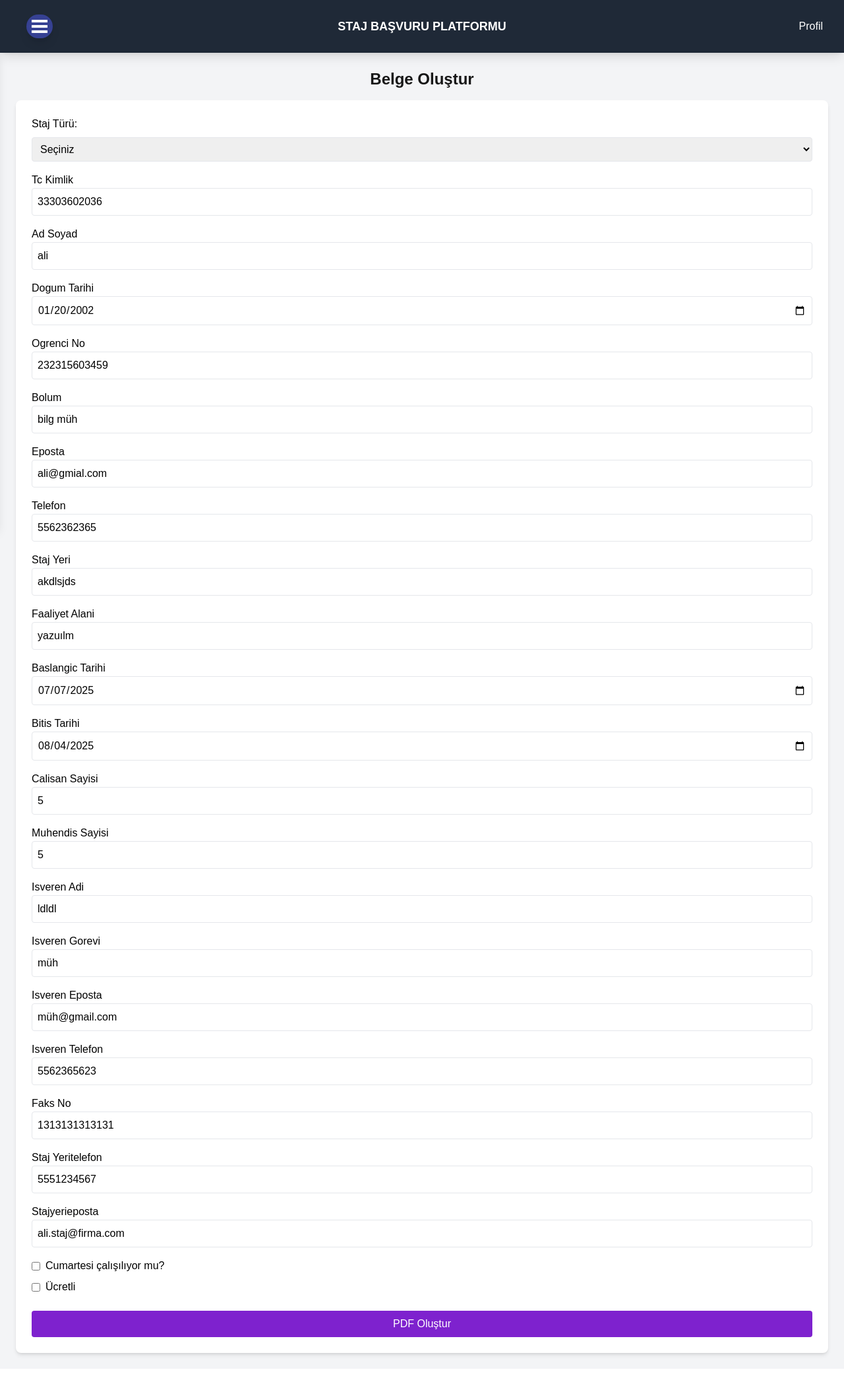
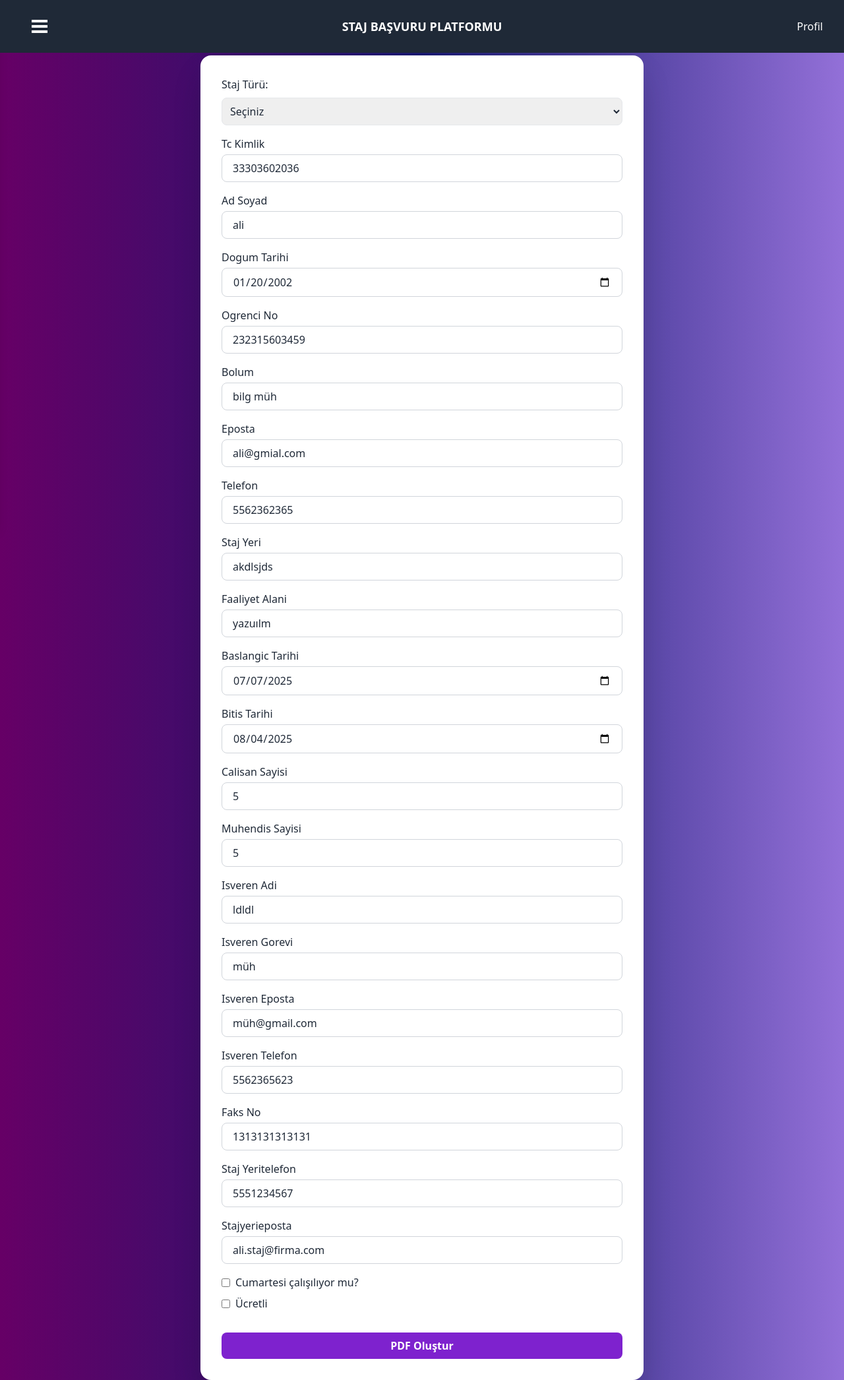
Before and after one commit to salihabetultemel/StajBasvuruPlatformu, a Next.js app: page /document in a window 1280 px wide. Shown: the whole page at 66% size. Built offline with nearby package versions, Linux system fonts and the light colour scheme.

Commit message:
css edited.

```diff
--- a/components/navbar.tsx
+++ b/components/navbar.tsx
@@ -1,34 +1,34 @@
 import React from 'react';
 
 type NavbarProps = {
-  toggleSidebar: () => void; // Sidebar'ı açıp kapatma fonksiyonu
+  toggleSidebar: () => void;
   user?: {
     username: string;
-    profilePicture?: string; // Profil resmi opsiyonel
+    profilePicture?: string;
   };
 };
 
 const Navbar = ({ toggleSidebar, user }: NavbarProps) => {
-  const defaultProfilePicture = '/defaultprofilepicture.jpg'; // Varsayılan profil görseli
+  const defaultProfilePicture = '/defaultprofilepicture.jpg';
 
   return (
-    <div className="flex h-20 bg-gray-800 items-center justify-between px-10">
-      {/* Sidebar Tetikleme Butonu */}
+    <div className="flex h-20 items-center justify-between px-10 bg-gray-800">
+      {/* Sidebar Butonu */}
       <button
-        className="p-2 bg-[#364193] text-white rounded-full shadow-lg focus:outline-none"
+        className="p-2 text-white rounded-full focus:outline-none"
         onClick={toggleSidebar}
       >
         <span className="block w-6 h-1 bg-white mb-1"></span>
         <span className="block w-6 h-1 bg-white mb-1"></span>
-        <span className="block w-6 h-1 bg-white "></span>
+        <span className="block w-6 h-1 bg-white"></span>
       </button>
 
       {/* Başlık */}
-      <div className="text-lg text-white font-semibold absolute left-1/2 transform -translate-x-1/2">
+      <div className="text-lg text-white font-bold absolute left-1/2 transform -translate-x-1/2">
         STAJ BAŞVURU PLATFORMU
       </div>
 
-      {/* Sağ Taraf: Profil Alanı */}
+      {/* Profil */}
       <div className="absolute right-8 flex items-center space-x-4">
         {user ? (
           <>
--- a/src/app/document/page.tsx
+++ b/src/app/document/page.tsx
@@ -48,11 +48,7 @@ export default function DocumentPage() {
 
   const handleChange = (e: React.ChangeEvent<HTMLInputElement | HTMLSelectElement>) => {
     const { name, value } = e.target;
-
-    if ((name === "tcKimlik" && value.length > 11) || (name === "ogrenciNo" && value.length > 12)) {
-      return;
-    }
-
+    if ((name === "tcKimlik" && value.length > 11) || (name === "ogrenciNo" && value.length > 12)) return;
     setFormData((prev) => ({ ...prev, [name]: value }));
   };
 
@@ -66,36 +62,28 @@ export default function DocumentPage() {
       5: "Cuma",
       6: "Cumartesi",
     };
-
     const startDate = new Date(start);
     const endDate = new Date(end);
     let count = 0;
-
     for (let d = new Date(startDate); d <= endDate; d.setDate(d.getDate() + 1)) {
       const dayName = dayMap[d.getDay()];
-      if (selectedDays.includes(dayName)) {
-        count++;
+      if (selectedDays.includes(dayName)) count++;
     }
-    }
-
     return count;
   }
 
   const handleSubmit = async (event: React.FormEvent<HTMLFormElement>) => {
     event.preventDefault();
-
     const hataMesaji = validateForm(formData, cumartesiCalisiyorMu);
     if (hataMesaji) {
       setHata(hataMesaji);
       return;
     }
-
     if (stajTuru === "donem") {
       if (calismaGunleri.length < 3) {
         setHata("Dönem içi staj için haftada en az 3 gün seçilmelidir.");
         return;
       }
-
       const workDayCount = calculateWorkingDays(
         formData.baslangicTarihi,
         formData.bitisTarihi,
@@ -142,20 +130,20 @@ export default function DocumentPage() {
   };
 
   return (
-    <div className="flex flex-col items-center justify-center min-h-screen bg-gray-100 p-6">
+    <div className="min-h-screen bg-gradient-to-r from-[#660066] via-[#191970] to-[#9370D8] text-gray-100 font-sans">
       <SidebarMenu isOpen={isSidebarOpen} toggleSidebar={toggleSidebar} />
-
-      <div className="bg-gray-900 bg-opacity-95 fixed top-0 left-0 w-full z-50 shadow-lg">
+      <div className="bg-gray-900 bg-opacity-95 fixed top-0 left-0 w-full z-50 ">
         <Navbar toggleSidebar={toggleSidebar} />
       </div>
 
-      <h1 className="text-2xl font-bold mb-4 mt-20">Belge Oluştur</h1>
+      <div className="flex flex-col items-center mt-5 px-4">
+        <h1 className="text-4xl font-extrabold mb-6 text-white drop-shadow-md">Belge Oluştur</h1>
 
-      <form onSubmit={handleSubmit} className="bg-white p-6 rounded-lg shadow-md w-full">
-        <label className="block mb-2 font-medium text-black">Staj Türü:</label>
+        <form onSubmit={handleSubmit} className="bg-white text-gray-800 p-8 rounded-2xl shadow-2xl w-full max-w-2xl">
+          <label className="block mb-2 font-medium">Staj Türü:</label>
           <select
             name="stajTuru"
-          className="w-full p-2 border rounded mb-4 text-black"
+            className="w-full p-2 border rounded-lg mb-4"
             value={stajTuru}
             onChange={(e) => setStajTuru(e.target.value)}
             required
@@ -167,21 +155,21 @@ export default function DocumentPage() {
 
           {stajTuru === "donem" && (
             <div className="mb-4">
-            <label className="block font-medium text-black mb-2">
+              <label className="block font-medium mb-2">
                 Haftalık Çalışma Günleri (en az 3 gün):
               </label>
               {["Pazartesi", "Salı", "Çarşamba", "Perşembe", "Cuma", "Cumartesi"].map((gün) => (
-              <label key={gün} className="inline-flex items-center mr-4 text-black">
+                <label key={gün} className="inline-flex items-center mr-4 mb-1">
                   <input
                     type="checkbox"
-                  className="mr-2"
+                    className="accent-purple-600 mr-2"
                     checked={calismaGunleri.includes(gün)}
                     onChange={(e) => {
-                    if (e.target.checked) {
-                      setCalismaGunleri([...calismaGunleri, gün]);
-                    } else {
-                      setCalismaGunleri(calismaGunleri.filter((g) => g !== gün));
-                    }
+                      setCalismaGunleri(
+                        e.target.checked
+                          ? [...calismaGunleri, gün]
+                          : calismaGunleri.filter((g) => g !== gün)
+                      );
                     }}
                   />
                   {gün}
@@ -206,7 +194,7 @@ export default function DocumentPage() {
             )
             .map((key) => (
               <div key={key} className="mb-4">
-              <label className="block font-medium text-black capitalize">
+                <label className="block font-medium capitalize mb-1">
                   {key.replace(/([A-Z])/g, " $1")}
                 </label>
                 <input
@@ -220,26 +208,26 @@ export default function DocumentPage() {
                   name={key}
                   value={formData[key as keyof typeof formData]}
                   onChange={handleChange}
-                className="w-full p-2 border rounded text-black"
+                  className="w-full px-4 py-2 border border-gray-300 rounded-lg focus:outline-none focus:ring-2 focus:ring-purple-600"
                   required
                 />
               </div>
             ))}
 
-        <label className=" mb-2 font-medium text-black flex items-center">
+          <label className="flex items-center mb-2">
             <input
               type="checkbox"
-            className="mr-2"
+              className="mr-2 accent-purple-600"
               checked={cumartesiCalisiyorMu}
               onChange={(e) => setCumartesiCalisiyorMu(e.target.checked)}
             />
             Cumartesi çalışılıyor mu?
           </label>
 
-        <label className=" mb-2 font-medium text-black flex items-center">
+          <label className="flex items-center mb-2">
             <input
               type="checkbox"
-            className="mr-2"
+              className="mr-2 accent-purple-600"
               checked={ucretli}
               onChange={(e) => setUcretli(e.target.checked)}
             />
@@ -247,8 +235,8 @@ export default function DocumentPage() {
           </label>
 
           {ucretli && (
-          <div className="bg-gray-200 p-4 rounded mt-4">
-            <h2 className="text-lg font-bold text-black mb-2">EK-2 Formu Bilgileri</h2>
+            <div className="bg-gray-100 p-4 rounded-xl mt-4">
+              <h2 className="text-lg font-semibold mb-2">EK-2 Formu Bilgileri</h2>
               {[
                 { name: "stajUcreti", label: "Stajyer Ödenecek Ücret" },
                 { name: "firmaVergiNo", label: "Firma Vergi No" },
@@ -260,13 +248,13 @@ export default function DocumentPage() {
                 { name: "firmaIBAN", label: "Firma IBAN" },
               ].map(({ name, label }) => (
                 <div key={name} className="mb-4">
-                <label className="block font-medium text-black">{label}:</label>
+                  <label className="block font-medium">{label}:</label>
                   <input
                     type="text"
                     name={name}
                     value={formData[name as keyof typeof formData] || ""}
                     onChange={handleChange}
-                  className="w-full p-2 border rounded text-black"
+                    className="w-full px-4 py-2 border border-gray-300 rounded-lg focus:outline-none focus:ring-2 focus:ring-purple-600"
                     required
                   />
                 </div>
@@ -274,15 +262,16 @@ export default function DocumentPage() {
             </div>
           )}
 
-        {hata && <p className="text-red-500 mt-2">{hata}</p>}
+          {hata && <p className="text-red-500 mt-4">{hata}</p>}
 
           <button
             type="submit"
-          className="w-full bg-purple-700 text-white py-2 rounded mt-4 hover:bg-purple-800 transition"
+            className="w-full bg-purple-700 hover:bg-purple-800 text-white font-bold py-2 rounded-lg mt-6 transition"
           >
             PDF Oluştur
           </button>
         </form>
       </div>
+    </div>
   );
 }
--- a/src/app/home/page.tsx
+++ b/src/app/home/page.tsx
@@ -35,7 +35,7 @@ export default function Home() {
       <SidebarMenu isOpen={isSidebarOpen} toggleSidebar={toggleSidebar} />
 
       {/* Navbar */}
-      <div className="bg-gray-900 bg-opacity-95 fixed top-0 left-0 w-full z-50 shadow-lg">
+      <div className="bg-gray-900 bg-opacity-95 fixed top-0 left-0 w-full z-50 ">
         <Navbar toggleSidebar={toggleSidebar} />
       </div>
 
--- a/tailwind.config.ts
+++ b/tailwind.config.ts
@@ -1,6 +1,8 @@
 module.exports = {
   content: [
     "./src/**/*.{js,ts,jsx,tsx}",
+    "./app/**/*.{js,ts,jsx,tsx}", // ✅ Bunlar olmalı
+    "./pages/**/*.{js,ts,jsx,tsx}",
     "./components/**/*.{js,ts,jsx,tsx}",
   ],
   theme: {
```
Also changed, not shown: 2 other files (tests, documents, lock files or other folders). Lines whose indentation alone changed are shown as unchanged.
